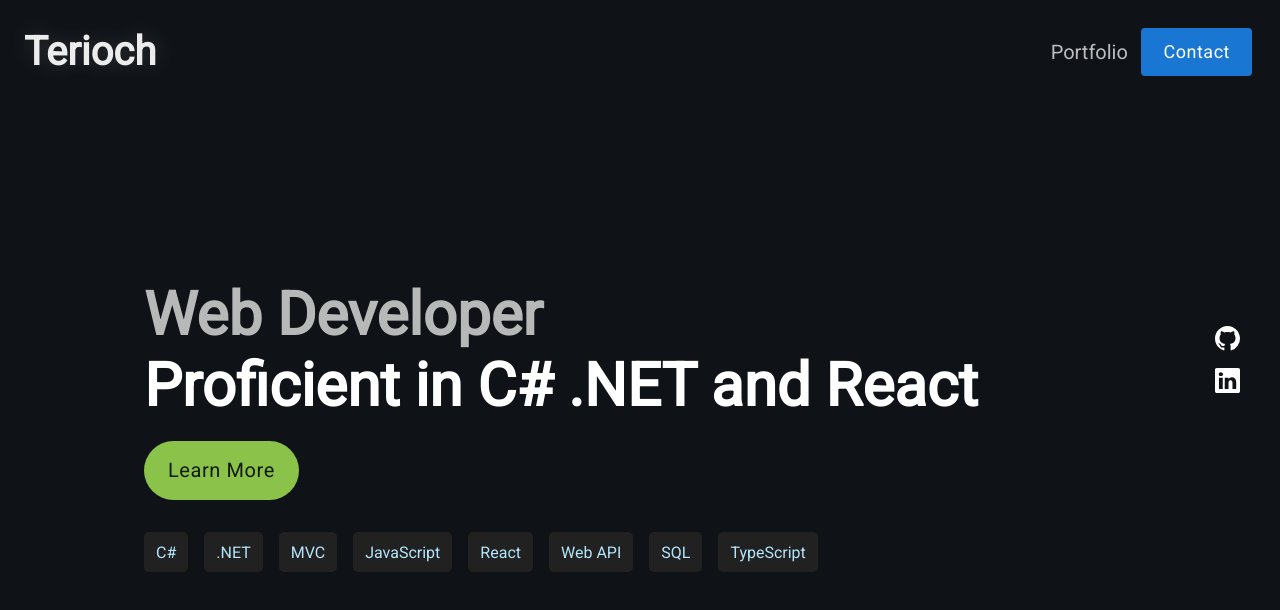
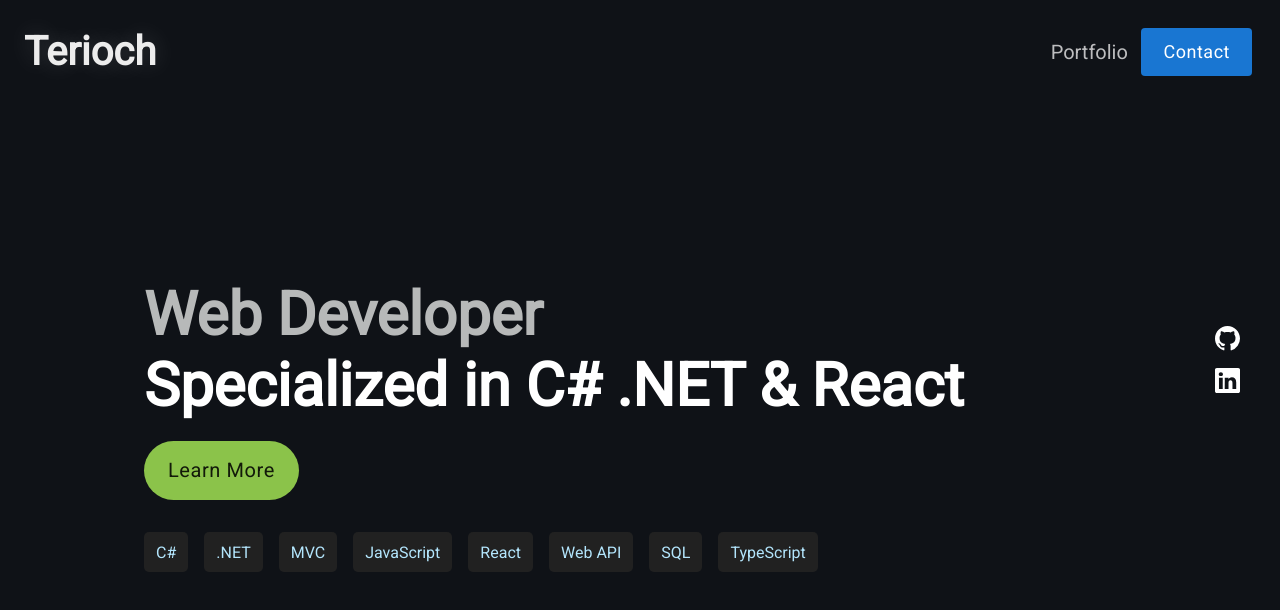
Before and after one commit to DrRykterstein/portfolio-site, a React (Create React App) app: page /#/ in a window 1280 px wide. Shown: the top 610 px of the page. Built offline with nearby package versions, Linux system fonts and the light colour scheme.

Commit message:
Changed portfolio intro text

```diff
--- a/src/components/portfolio.tsx
+++ b/src/components/portfolio.tsx
@@ -62,7 +62,7 @@ const Portfolio: React.FC = () => {
 				<div className="portfolio_intro_titleContainer">
 					<h1 className="portfolio__intro__titleFaded">Web Developer</h1>
 					<h1 className="portfolio__intro__title">
-						Proficient in C# .NET and React
+						Specialized in C# .NET & React
 					</h1>
 				</div>
 				{screenWidth > 968 && <Profiles component="Portfolio" />}
```
